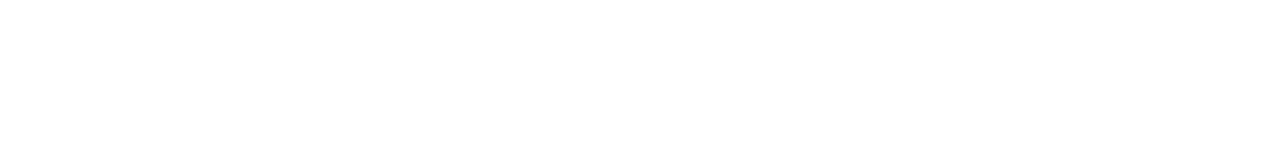
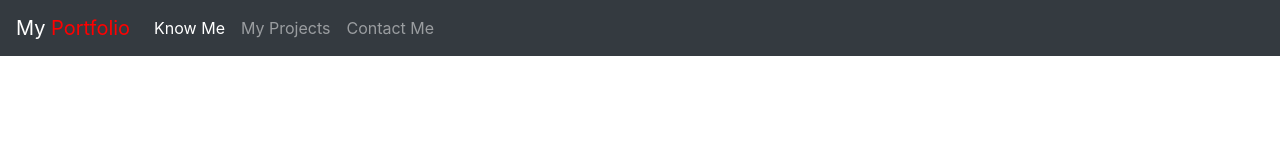
Before and after one commit to JayeetaDutta0000/my-portfolio, a plain HTML site: page about.html in a window 1280 px wide. Drawn offline with nearby package versions, Linux system fonts and the light colour scheme.

Commit message:
add navbar in all pages

```diff
--- a/about.html
+++ b/about.html
@@ -0,0 +1,48 @@
+<!doctype html>
+<html lang="en">
+  <head>
+    <!-- Required meta tags -->
+    <meta charset="utf-8">
+    <meta name="viewport" content="width=device-width, initial-scale=1, shrink-to-fit=no">
+
+    <!-- Bootstrap CSS -->
+    <link rel="stylesheet" href="https://cdn.jsdelivr.net/npm/bootstrap@4.6.2/dist/css/bootstrap.min.css" integrity="sha384-xOolHFLEh07PJGoPkLv1IbcEPTNtaed2xpHsD9ESMhqIYd0nLMwNLD69Npy4HI+N" crossorigin="anonymous">
+
+    <title>About Me</title>
+  </head>
+  <body>
+
+    <nav class="navbar navbar-expand-lg navbar-dark bg-dark">
+        <a class="navbar-brand" href="index.html">My <span style="color: red;">Portfolio</span></a>
+        <button class="navbar-toggler" type="button" data-toggle="collapse" data-target="#navbarSupportedContent" aria-controls="navbarSupportedContent" aria-expanded="false" aria-label="Toggle navigation">
+          <span class="navbar-toggler-icon"></span>
+        </button>
+
+        <div class="collapse navbar-collapse" id="navbarSupportedContent">
+          <ul class="navbar-nav mr-auto">
+            <li class="nav-item active">
+              <a class="nav-link" href="about.html">Know Me <span class="sr-only">(current)</span></a>
+            </li>
+            <li class="nav-item">
+              <a class="nav-link" href="projects.html">My Projects</a>
+            </li>
+            <li class="nav-item">
+                <a class="nav-link" href="contact.html">Contact Me</a>
+              </li>
+          </ul>
+        </div>
+      </nav>
+
+
+    <!-- Option 1: jQuery and Bootstrap Bundle (includes Popper) -->
+    <script src="https://cdn.jsdelivr.net/npm/jquery@3.5.1/dist/jquery.slim.min.js" integrity="sha384-DfXdz2htPH0lsSSs5nCTpuj/zy4C+OGpamoFVy38MVBnE+IbbVYUew+OrCXaRkfj" crossorigin="anonymous"></script>
+    <script src="https://cdn.jsdelivr.net/npm/bootstrap@4.6.2/dist/js/bootstrap.bundle.min.js" integrity="sha384-Fy6S3B9q64WdZWQUiU+q4/2Lc9npb8tCaSX9FK7E8HnRr0Jz8D6OP9dO5Vg3Q9ct" crossorigin="anonymous"></script>
+
+    <!-- Option 2: Separate Popper and Bootstrap JS -->
+    <!--
+    <script src="https://cdn.jsdelivr.net/npm/jquery@3.5.1/dist/jquery.slim.min.js" integrity="sha384-DfXdz2htPH0lsSSs5nCTpuj/zy4C+OGpamoFVy38MVBnE+IbbVYUew+OrCXaRkfj" crossorigin="anonymous"></script>
+    <script src="https://cdn.jsdelivr.net/npm/popper.js@1.16.1/dist/umd/popper.min.js" integrity="sha384-9/reFTGAW83EW2RDu2S0VKaIzap3H66lZH81PoYlFhbGU+6BZp6G7niu735Sk7lN" crossorigin="anonymous"></script>
+    <script src="https://cdn.jsdelivr.net/npm/bootstrap@4.6.2/dist/js/bootstrap.min.js" integrity="sha384-+sLIOodYLS7CIrQpBjl+C7nPvqq+FbNUBDunl/OZv93DB7Ln/533i8e/mZXLi/P+" crossorigin="anonymous"></script>
+    -->
+  </body>
+</html>
```
Also changed, not shown: contact.html (+48 -0 lines), index.html (+4 -4 lines), projects.html (+48 -0 lines).
